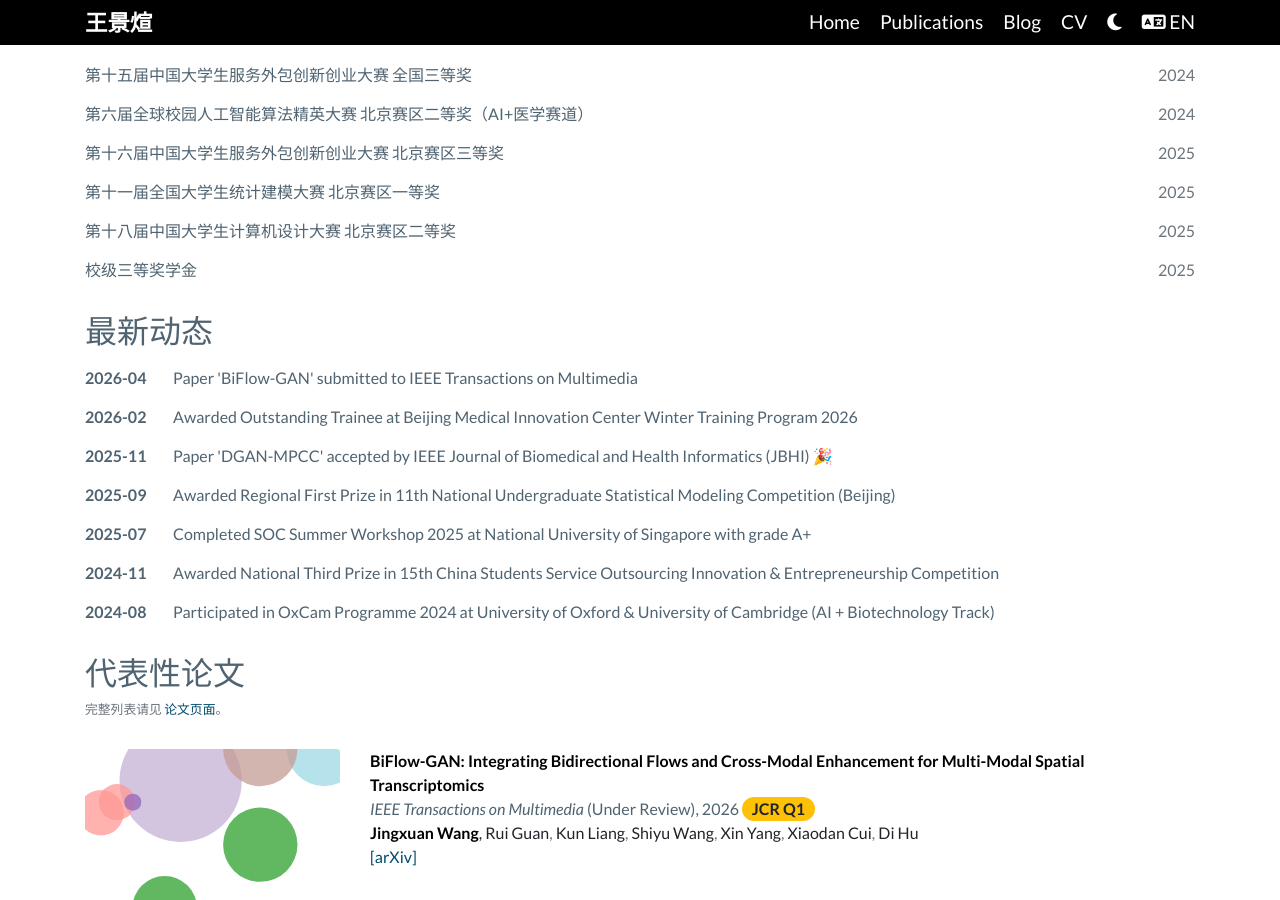
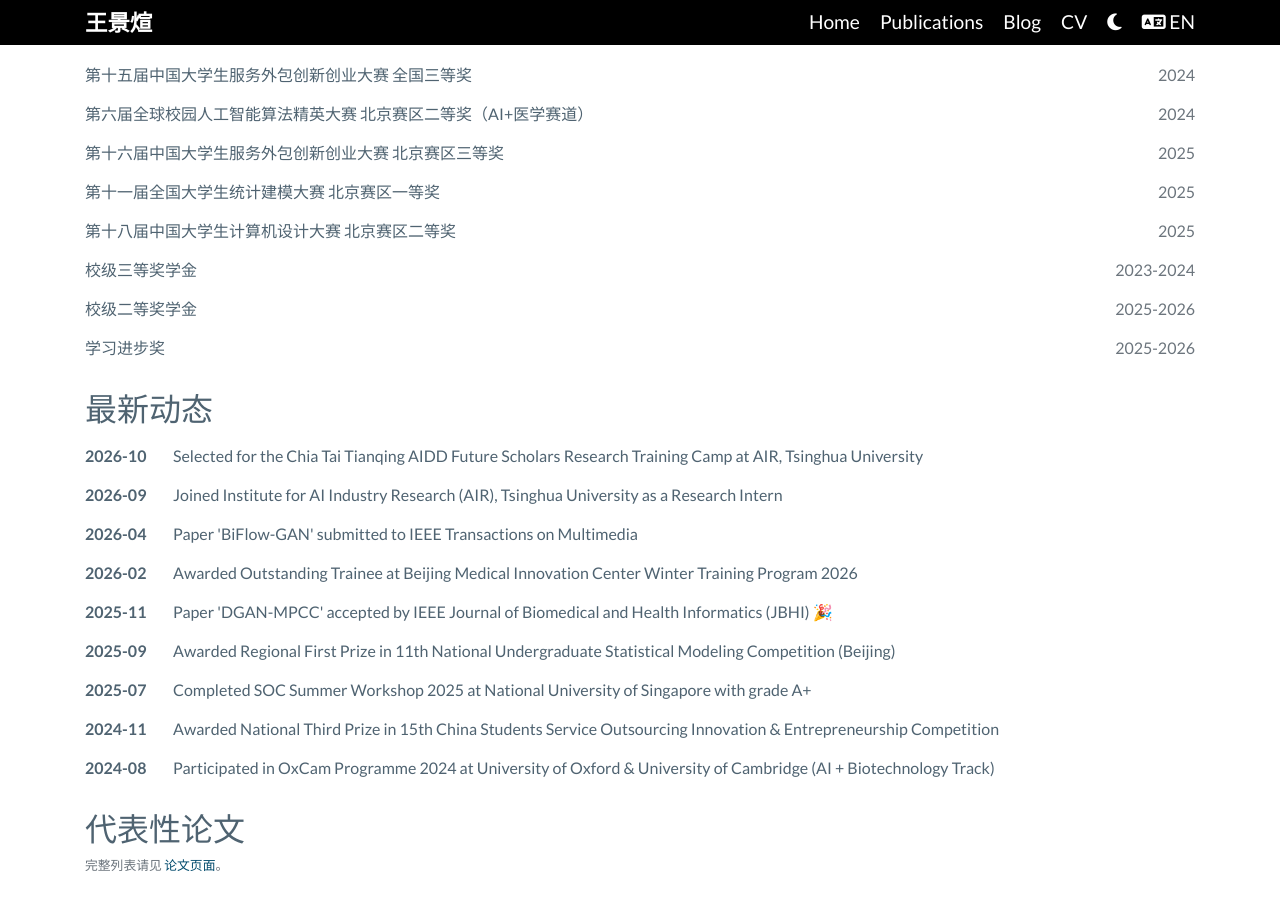
Before and after one commit to ChlorineHi/chlorinehi.github.io, a Jekyll site: the page built from zh/index.html, in a window 1280 px wide and 900 px high, scrolled down 708 px. Built offline with Jekyll 4.4.1, drawn with Linux system fonts in a browser that asks for light colours; nearby versions of some CDN libraries; a style sheet for code colours, icons or effects is not loaded.

Commit message:
Add AIR internship and AIDD training camp news; sync scholarship awards

```diff
--- a/_data/profile.yml
+++ b/_data/profile.yml
@@ -65,4 +65,8 @@ awards:
 - name: Regional Second Prize, China Undergraduate Computer Design Competition, 18th Ed.
   date: 2025
 - name: University Third-class Scholarship
-  date: 2025
+  date: 2023-2024
+- name: University Second-class Scholarship
+  date: 2025-2026
+- name: Academic Progress Award
+  date: 2025-2026
--- a/_data/profile_zh.yml
+++ b/_data/profile_zh.yml
@@ -52,4 +52,8 @@ awards:
 - name: 第十八届中国大学生计算机设计大赛 北京赛区二等奖
   date: 2025
 - name: 校级三等奖学金
-  date: 2025
+  date: 2023-2024
+- name: 校级二等奖学金
+  date: 2025-2026
+- name: 学习进步奖
+  date: 2025-2026
```
Also changed, not shown: _news/2026-aidd-training-camp.md (added, +4 -0 lines), _news/2026-air-research-intern.md (added, +4 -0 lines).
